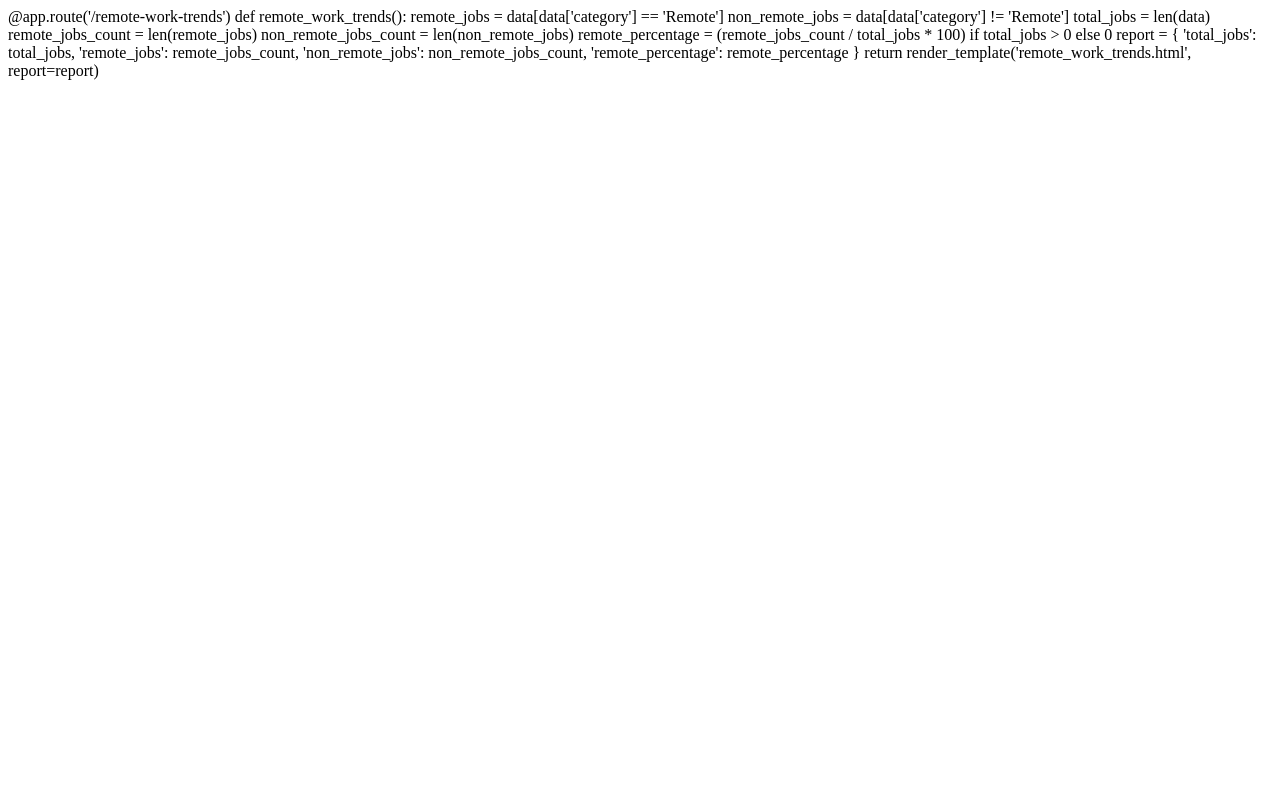
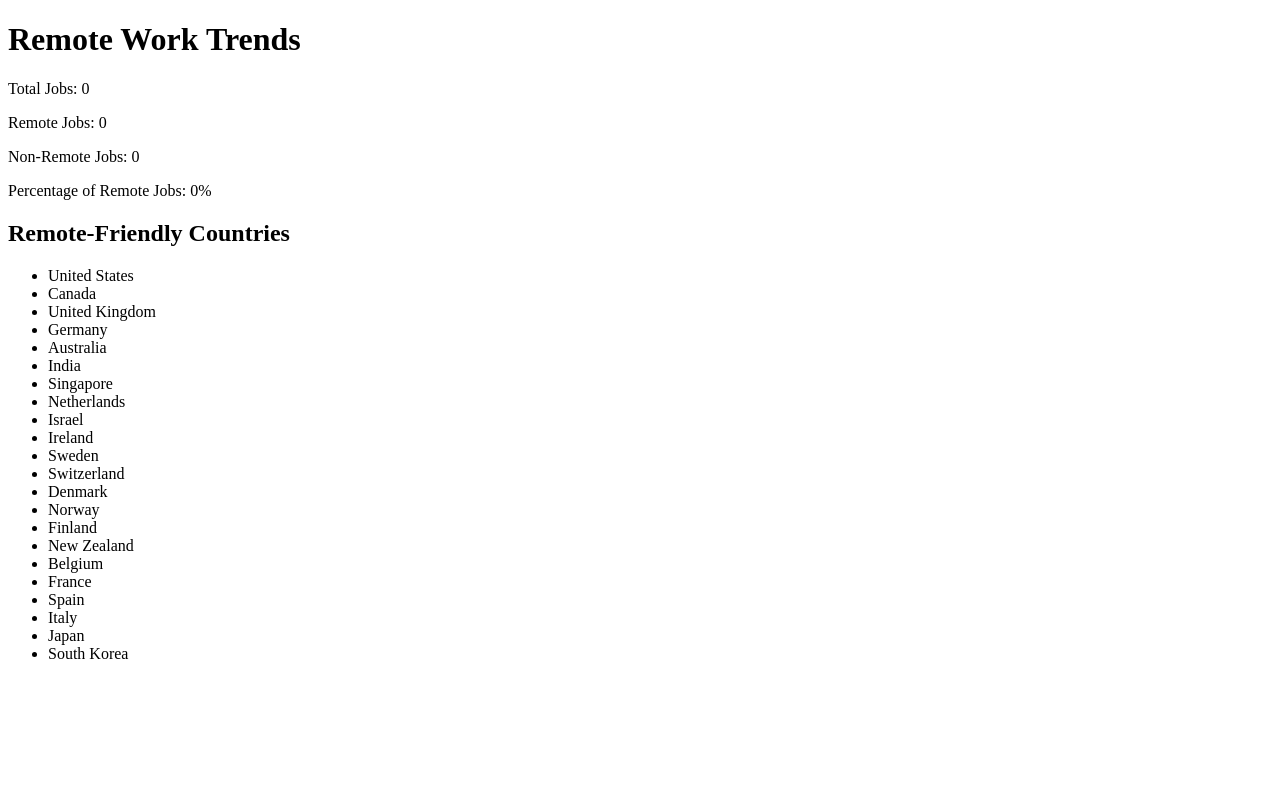
Before and after one commit to Hemamagam/Job-Market-Analysis---Recommendation-System, a Flask app: page /remote_work_trends in a window 1280 px wide. Run offline with Flask 3, Linux system fonts and the light colour scheme; parts of the project's set-up code (start-up, migrations or seed data) failed here and were passed over.

Commit message:
Update remote_work_trends.html

```diff
--- a/python/Templates/remote_work_trends.html
+++ b/python/Templates/remote_work_trends.html
@@ -1,18 +1,22 @@
-@app.route('/remote-work-trends')
-def remote_work_trends():
-    remote_jobs = data[data['category'] == 'Remote']
-    non_remote_jobs = data[data['category'] != 'Remote']
+<!DOCTYPE html>
+<html lang="en">
+<head>
+    <meta charset="UTF-8">
+    <meta name="viewport" content="width=device-width, initial-scale=1.0">
+    <title>Remote Work Trends</title>
+</head>
+<body>
+    <h1>Remote Work Trends</h1>
+    <p>Total Jobs: {{ report.total_jobs }}</p>
+    <p>Remote Jobs: {{ report.remote_jobs }}</p>
+    <p>Non-Remote Jobs: {{ report.non_remote_jobs }}</p>
+    <p>Percentage of Remote Jobs: {{ report.remote_percentage }}%</p>
 
-    total_jobs = len(data)
-    remote_jobs_count = len(remote_jobs)
-    non_remote_jobs_count = len(non_remote_jobs)
-    remote_percentage = (remote_jobs_count / total_jobs * 100) if total_jobs > 0 else 0
-
-    report = {
-        'total_jobs': total_jobs,
-        'remote_jobs': remote_jobs_count,
-        'non_remote_jobs': non_remote_jobs_count,
-        'remote_percentage': remote_percentage
-    }
-
-    return render_template('remote_work_trends.html', report=report)
+    <h2>Remote-Friendly Countries</h2>
+    <ul>
+        {% for country in remote_friendly_countries %}
+            <li>{{ country }}</li>
+        {% endfor %}
+    </ul>
+</body>
+</html>
```
